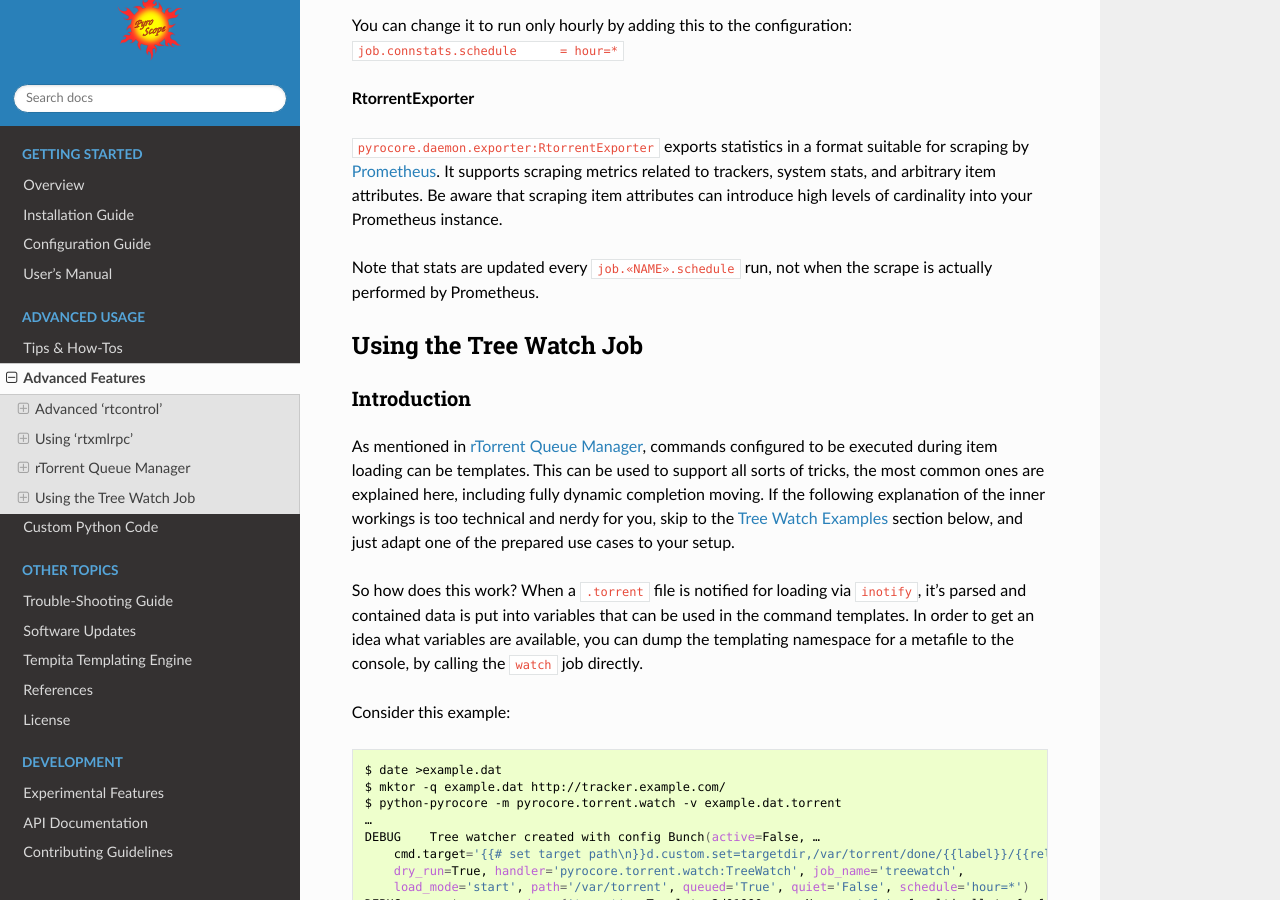
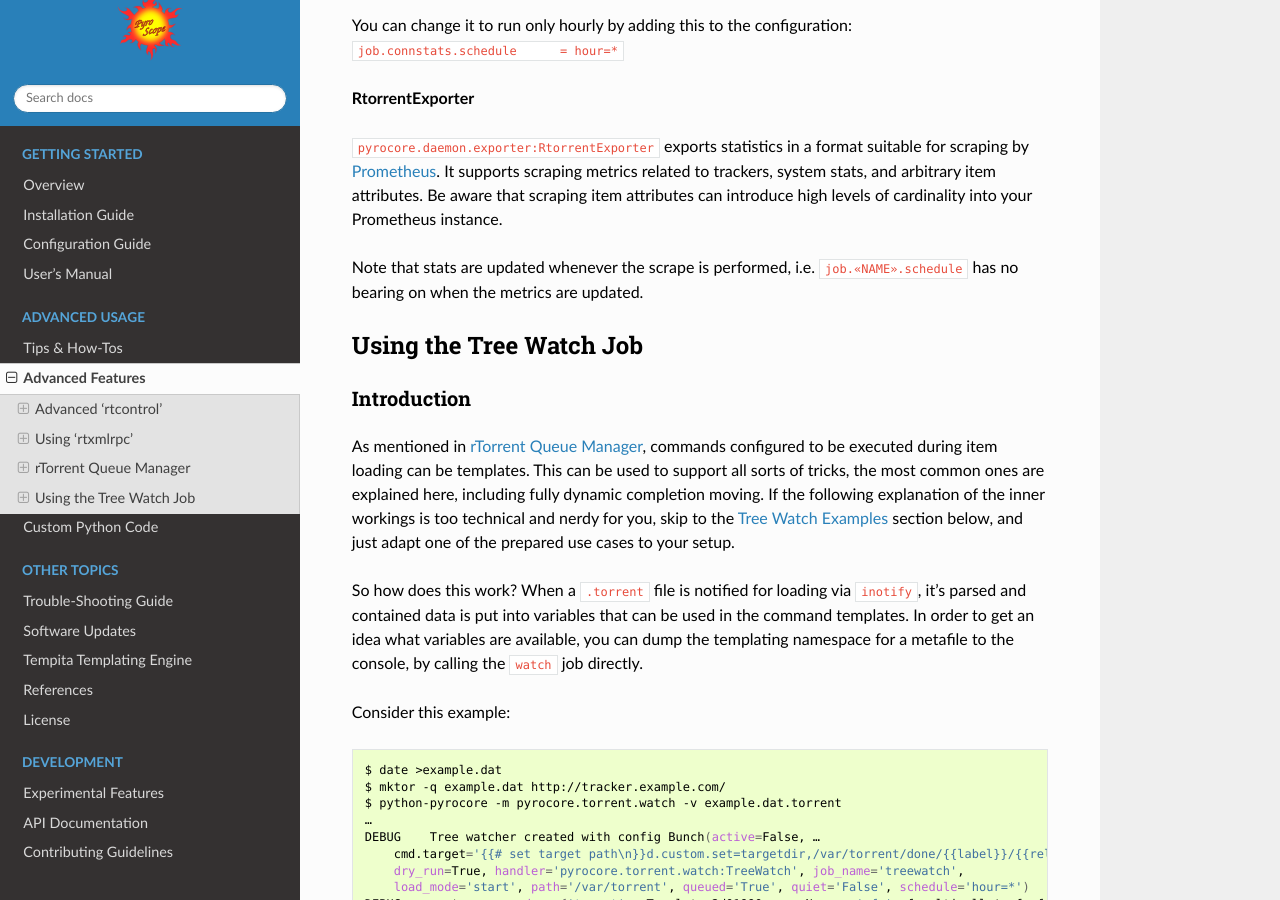
Before and after one commit to pyroscope/pyrocore, a Sphinx documentation site: the page built from docs/advanced.rst, in a window 1280 px wide and 900 px high, scrolled down 14722 px. Built offline with Sphinx 7.4.7 and the Read the Docs theme 2.0.0, drawn with Linux system fonts in a browser that asks for light colours.

Commit message:
Further update documentation to match reality

```diff
--- a/docs/advanced-queue.rst
+++ b/docs/advanced-queue.rst
@@ -363,7 +363,7 @@ metrics related to trackers, system stats, and arbitrary item
 attributes. Be aware that scraping item attributes can introduce high
 levels of cardinality into your Prometheus instance.
 
-Note that stats are updated every ``job.«NAME».schedule`` run, not
-when the scrape is actually performed by Prometheus.
+Note that stats are updated whenever the scrape is performed, i.e.
+``job.«NAME».schedule`` has no bearing on when the metrics are updated.
 
 .. _Prometheus: https://prometheus.io/
```
